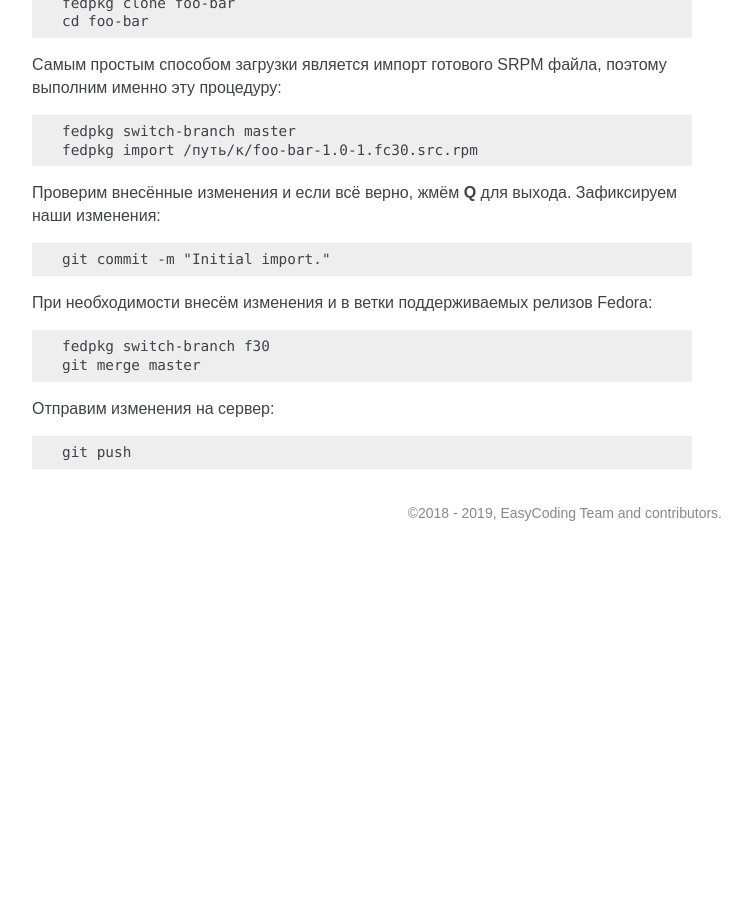
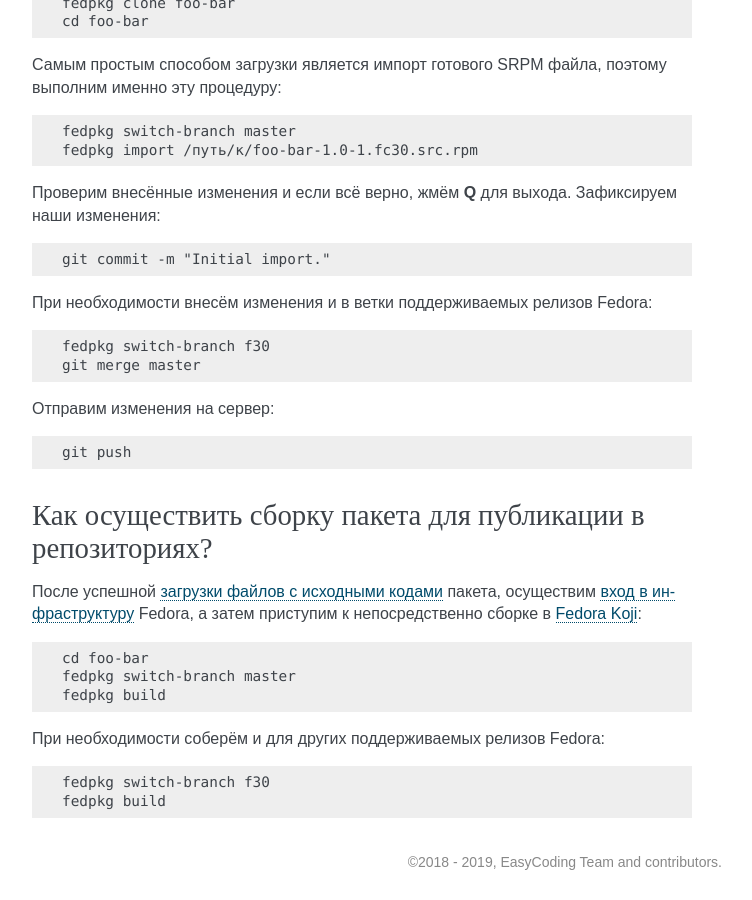
Before and after one commit to RussianFedora/FAQ, a Sphinx documentation site: the page built from source/development.rst, in a window 1280 px wide and 900 px high, scrolled down 17440 px. Shown: the whole window, without its empty margins (388-1140 px from the left). Built offline with Sphinx 7.4.7, drawn with Linux system fonts in a browser that asks for light colours; before the commit the page ends 17991 px from its top, so only the background shows below that; some of the changed text lies outside the part shown.

Commit message:
Added question about building packages in Fedora Koji.

```diff
--- a/source/development.rst
+++ b/source/development.rst
@@ -997,3 +997,24 @@
 .. code-block:: text
 
     git push
+
+.. index:: fedora, package, build, fedpkg
+.. _fedpkg-build:
+
+Как осуществить сборку пакета для публикации в репозиториях?
+===============================================================
+
+После успешной :ref:`загрузки файлов с исходными кодами <fedpkg-upload>` пакета, осуществим :ref:`вход в инфраструктуру <fedora-login>` Fedora, а затем приступим к непосредственно сборке в :ref:`Fedora Koji <koji-about>`:
+
+.. code-block:: text
+
+    cd foo-bar
+    fedpkg switch-branch master
+    fedpkg build
+
+При необходимости соберём и для других поддерживаемых релизов Fedora:
+
+.. code-block:: text
+
+    fedpkg switch-branch f30
+    fedpkg build
```
